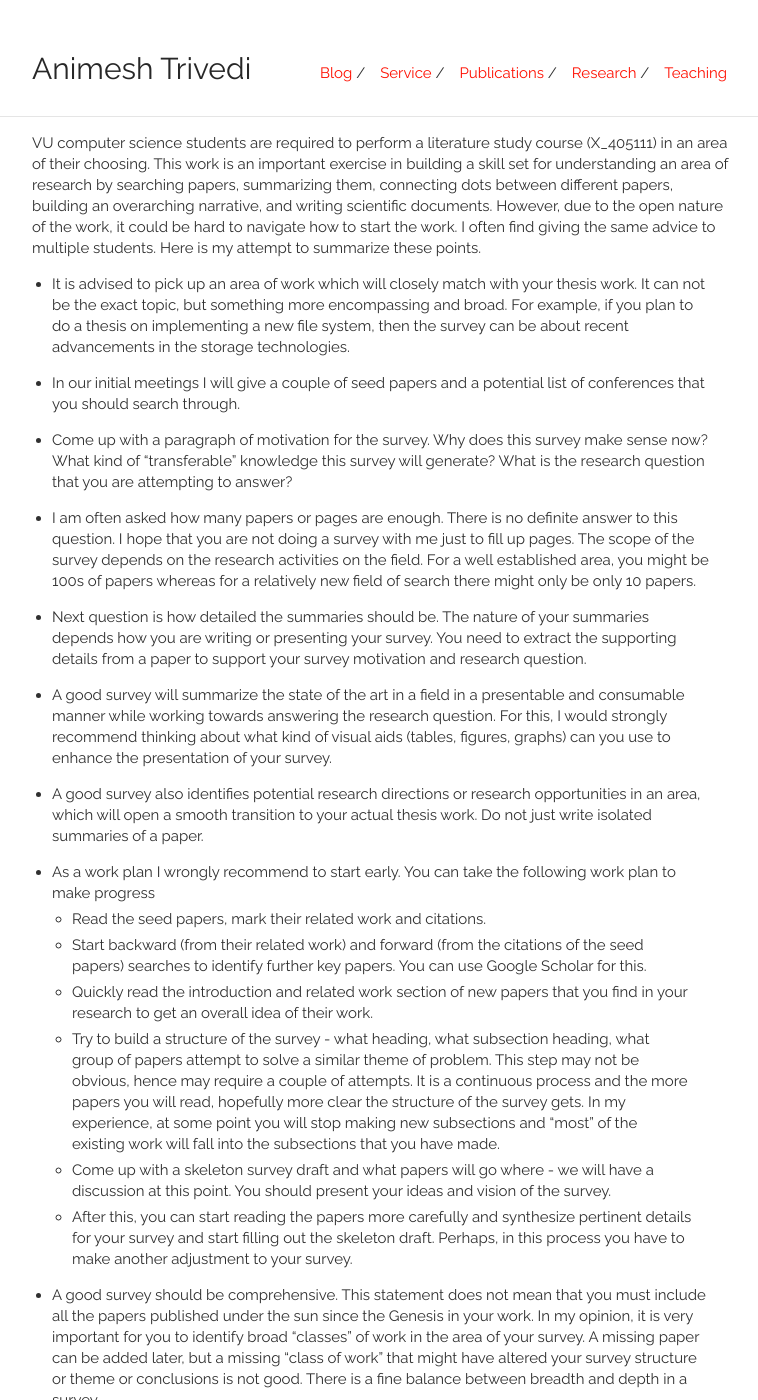
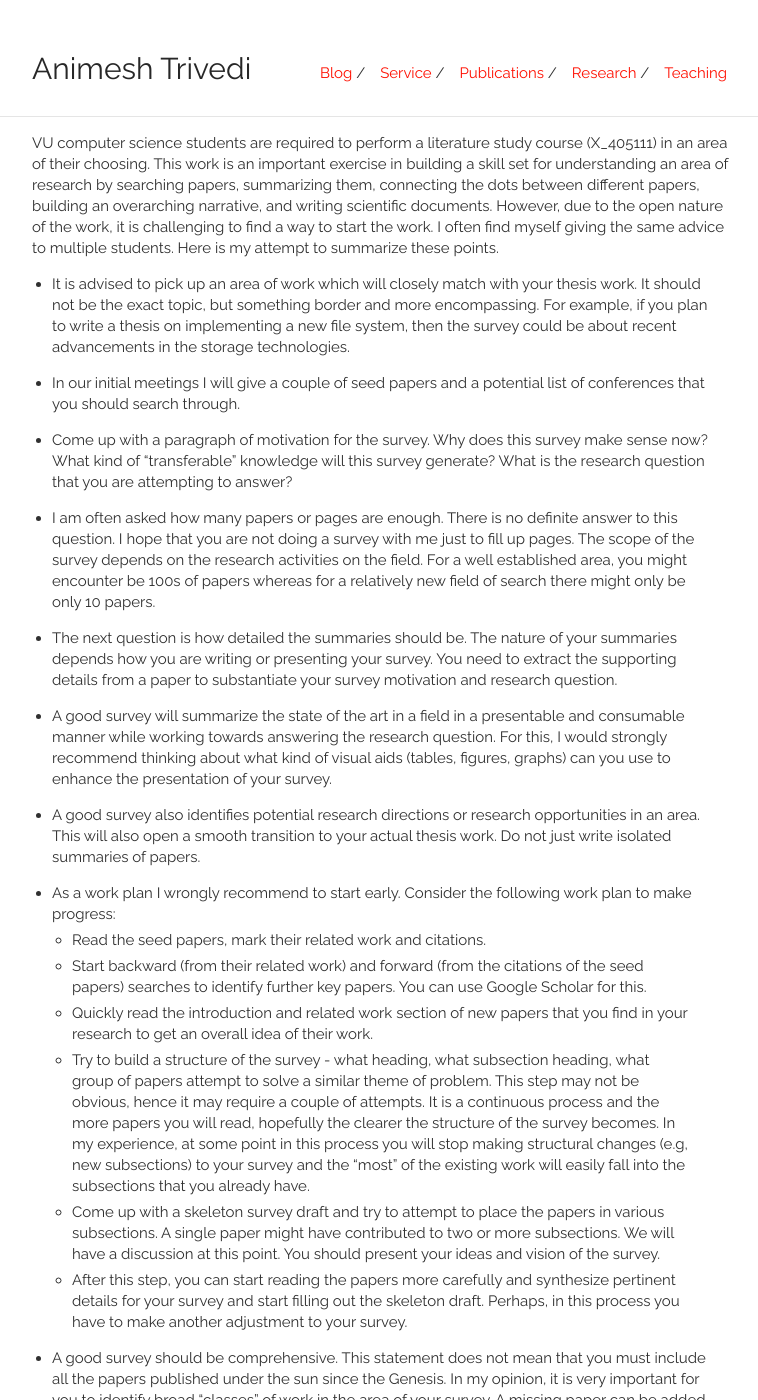
Before and after one commit to animeshtrivedi/animeshtrivedi.github.io, a Jekyll site: the page built from _posts/2020-04-25-survey.md, in a window 1280 px wide and 1400 px high. Shown: the whole window, without its empty margins (258-1016 px from the left). Built offline with Jekyll 4.4.1, drawn with Linux system fonts in a browser that asks for light colours; some of the changed text lies outside the part shown.

Commit message:
english corrections
Signed-off-by: Animesh Trivedi <atrivedi@apache.org>

```diff
--- a/_posts/2020-04-25-survey.md
+++ b/_posts/2020-04-25-survey.md
@@ -5,55 +5,58 @@ custom_title: How to do literature study
 permalink: /lit-study/
 tags: whatsnew
 ---
-VU computer science students are required to perform a literature study course (X_405111) in an area of their choosing. This work is an important exercise in building a skill set for understanding an area of research by searching papers, summarizing them, connecting dots between different papers, building an overarching narrative, and writing scientific documents. However, due to the open nature of the work, it could be hard to navigate how to start the work. I often find giving the same advice to multiple students. Here is my attempt to summarize these points.
+VU computer science students are required to perform a literature study course (X_405111) in an area of their choosing. This work is an important exercise in building a skill set for understanding an area of research by searching papers, summarizing them, connecting the dots between different papers, building an overarching narrative, and writing scientific documents. However, due to the open nature of the work, it is challenging to find a way to start the work. I often find myself giving the same advice to multiple students. Here is my attempt to summarize these points.
 
-  * It is advised to pick up an area of work which will closely match with your thesis work. It can not be the exact topic, but something more encompassing and broad. For example, if you plan to do a thesis on implementing a new file system, then the survey can be about recent advancements in the storage technologies.
+  * It is advised to pick up an area of work which will closely match with your thesis work. It should not be the exact topic, but something border and more encompassing. For example, if you plan to write a thesis on implementing a new file system, then the survey could be about recent advancements in the storage technologies.
 
   * In our initial meetings I will give a couple of seed papers and a potential list of conferences that you should search through.
 
-  * Come up with a paragraph of motivation for the survey. Why does this survey make sense now? What kind of “transferable” knowledge this survey will generate? What is the research question that you are attempting to answer?
+  * Come up with a paragraph of motivation for the survey. Why does this survey make sense now? What kind of “transferable” knowledge will this survey generate? What is the research question that you are attempting to answer?
 
-  * I am often asked how many papers or pages are enough. There is no definite answer to this question. I hope that you are not doing a survey with me just to fill up pages. The scope of the survey depends on the research activities on the field. For a well established area, you might be 100s of papers whereas for a relatively new field of search there might only be only 10 papers.
+  * I am often asked how many papers or pages are enough. There is no definite answer to this question. I hope that you are not doing a survey with me just to fill up pages. The scope of the survey depends on the research activities on the field. For a well established area, you might encounter be 100s of papers whereas for a relatively new field of search there might only be only 10 papers.
 
-  * Next question is how detailed the summaries should be. The nature of your summaries depends how you are writing or presenting your survey. You need to extract the supporting details from a paper to support your survey motivation and research question.
+  * The next question is how detailed the summaries should be. The nature of your summaries depends how you are writing or presenting your survey. You need to extract the supporting details from a paper to substantiate your survey motivation and research question.
 
   * A good survey will summarize the state of the art in a field in a presentable and consumable manner while working towards answering the research question. For this, I would strongly recommend thinking about what kind of visual aids (tables, figures, graphs) can you use to enhance the presentation of your survey.
 
-  * A good survey also identifies potential research directions or research opportunities in an area, which will open a smooth transition to your actual thesis work. Do not just write isolated summaries of a paper.
+  * A good survey also identifies potential research directions or research opportunities in an area. This will also open a smooth transition to your actual thesis work. Do not just write isolated summaries of papers.
 
-  * As a work plan I wrongly recommend to start early. You can take the following work plan to make progress
+  * As a work plan I wrongly recommend to start early. Consider the following work plan to make progress:
     * Read the seed papers, mark their related work and citations.
     * Start backward (from their related work) and forward (from the citations of the seed papers) searches to identify further key papers. You can use Google Scholar for this.
     * Quickly read the introduction and related work section of new papers that you find in your research to get an overall idea of their work.
-    * Try to build a structure of the survey - what heading, what subsection heading, what group of papers attempt to solve a similar theme of problem. This step may not be obvious, hence may require a couple of attempts. It is a continuous process and the more papers you will read, hopefully more clear the structure of the survey gets. In my experience, at some point you will stop making new subsections and “most” of the existing work will fall into the subsections that you have made.
-    * Come up with a skeleton survey draft and what papers will go where - we will have a discussion at this point. You should present your ideas and vision of the survey.
-    * After this, you can start reading the papers more carefully and synthesize pertinent details for your survey and start filling out the skeleton draft. Perhaps, in this process you have to make another adjustment to your survey.
+    * Try to build a structure of the survey - what heading, what subsection heading, what group of papers attempt to solve a similar theme of problem. This step may not be obvious, hence it may require a couple of attempts. It is a continuous process and the more papers you will read, hopefully the clearer the structure of the survey becomes. In my experience, at some point in this process you will stop making structural changes (e.g, new subsections) to your survey and the “most” of the existing work will easily fall into the subsections that you already have.
+    * Come up with a skeleton survey draft and try to attempt to place the papers in various subsections. A single paper might have contributed to two or more subsections. We will have a discussion at this point. You should present your ideas and vision of the survey.
+    * After this step, you can start reading the papers more carefully and synthesize pertinent details for your survey and start filling out the skeleton draft. Perhaps, in this process you have to make another adjustment to your survey.
 
-  * A good survey should be comprehensive. This statement does not mean that you must include all the papers published under the sun since the Genesis in your work. In my opinion, it is very important for you to identify broad “classes” of work in the area of your survey. A missing paper can be added later, but a missing “class of work” that might have altered your survey structure or theme or conclusions is not good. There is a fine balance between breadth and depth in a survey.
+  * A good survey should be comprehensive. This statement does not mean that you must include all the papers published under the sun since the Genesis. In my opinion, it is very important for you to identify broad “classes” of work in the area of your survey. A missing paper can be added later, but a missing “class of work”, which might have altered your survey structure, theme or conclusions, is not good. There is a fine balance between breadth and depth in a survey.
 
-  * The literature study is supposed to cover a relatively broad area of work. Hence, start early and make a rough timeline plan. Good survey takes time. There are no shortcuts.
+  * The literature study is supposed to cover a relatively broad area of work. Hence, start early and make a rough timeline plan. A good survey takes time, not just for writing but also to think and giving time for paper details to settle down. There are no shortcuts to this process.
 
   * A good survey involves lots of creative work. The same set of papers can be presented in multiple ways. Hence, take this opportunity to make your own unique survey.
 
-  * For completeness you should also include (1) your methodology and tools used; (2) any other similar of related surveys that are available; (3) limitations of your work; (4) Outlook section in the end where you should summarize your impressions of the field, and how do you see the overall picture going forward.
+  * For completeness you should also include (1) your methodology and tools used; (2) referecnes to any other similar or related surveys that are available; (3) limitations of your work; (4) an outlook section in the end where you should summarize your impressions of the field, and how do you see the overall picture going forward.
 
-  * For practical work: I recommend to use the USENIX latex template for the survey (available here: [https://www.usenix.org/conferences/author-resources/paper-templates](https://www.usenix.org/conferences/author-resources/paper-templates)) and keep a progress log that you should share with me.
+  * For practical work, I recommend to use the USENIX LaTeX template for the survey (available here: [https://www.usenix.org/conferences/author-resources/paper-templates](https://www.usenix.org/conferences/author-resources/paper-templates)) and keep a progress log that you should share with me.
 
 Lastly, here are the evaluation criteria for your survey:
   * Quality of study design
   * Rationale for literature selection
-  * Quality of results : scientific quality of the analysis, discussion of the findings
-  * Quality of writing : style, clarity, organization
+  * Quality of results: scientific quality of the analysis, discussion of the findings
+  * Quality of writing: style, clarity, organization, grammar and orthography
   * Correctness and completeness of references and citations
-  * Final presentation : final presentation (narrative style, balance between focus and coverage of contents, answering questions)
+  * Final presentation: final presentation (narrative style, balance between focus and coverage of contents, answering questions)
   * Independence in the work
 
-Computer Science is a fast moving field. Hence, good surveys are the closest reading material we have for the textbooks. A good survey from you will be publishable and perhaps will be used in courses.
+Computer Science is a fast moving field. Hence, good surveys are the closest reading material we have for the textbooks. A good survey from you will be publishable and perhaps used in courses.
+
+
+Having said all of this, I am curious to hear your opinion about the process. Feel free to discuss with me what works and does not work for you, or if you have a different way of approaching survey work.
 
 Good luck with the work!
 
-Further reading:
+**Further reading:**
 
-1. ACM regularly publishes series of high quality survey that you can check for motivation : [https://dl.acm.org/journal/csur](https://dl.acm.org/journal/csur).
+1. ACM regularly publishes a series of high quality surveys that you can check for their motivations, structures, writing styles: [https://dl.acm.org/journal/csur](https://dl.acm.org/journal/csur).
 
 2. Also check out the ["Useful links"](/teaching) section for scientific writing, and dos and don’t in writing.
```
